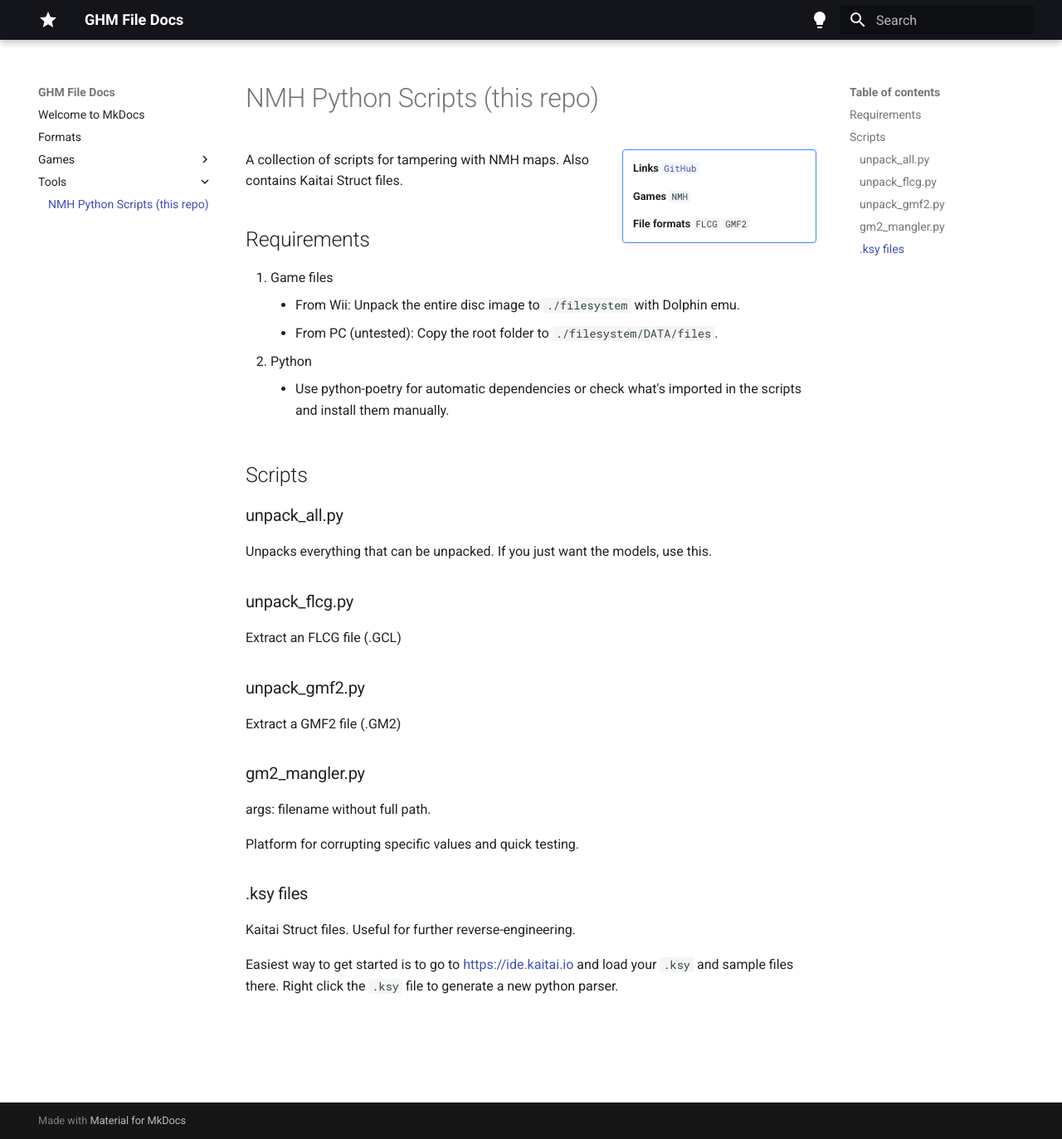
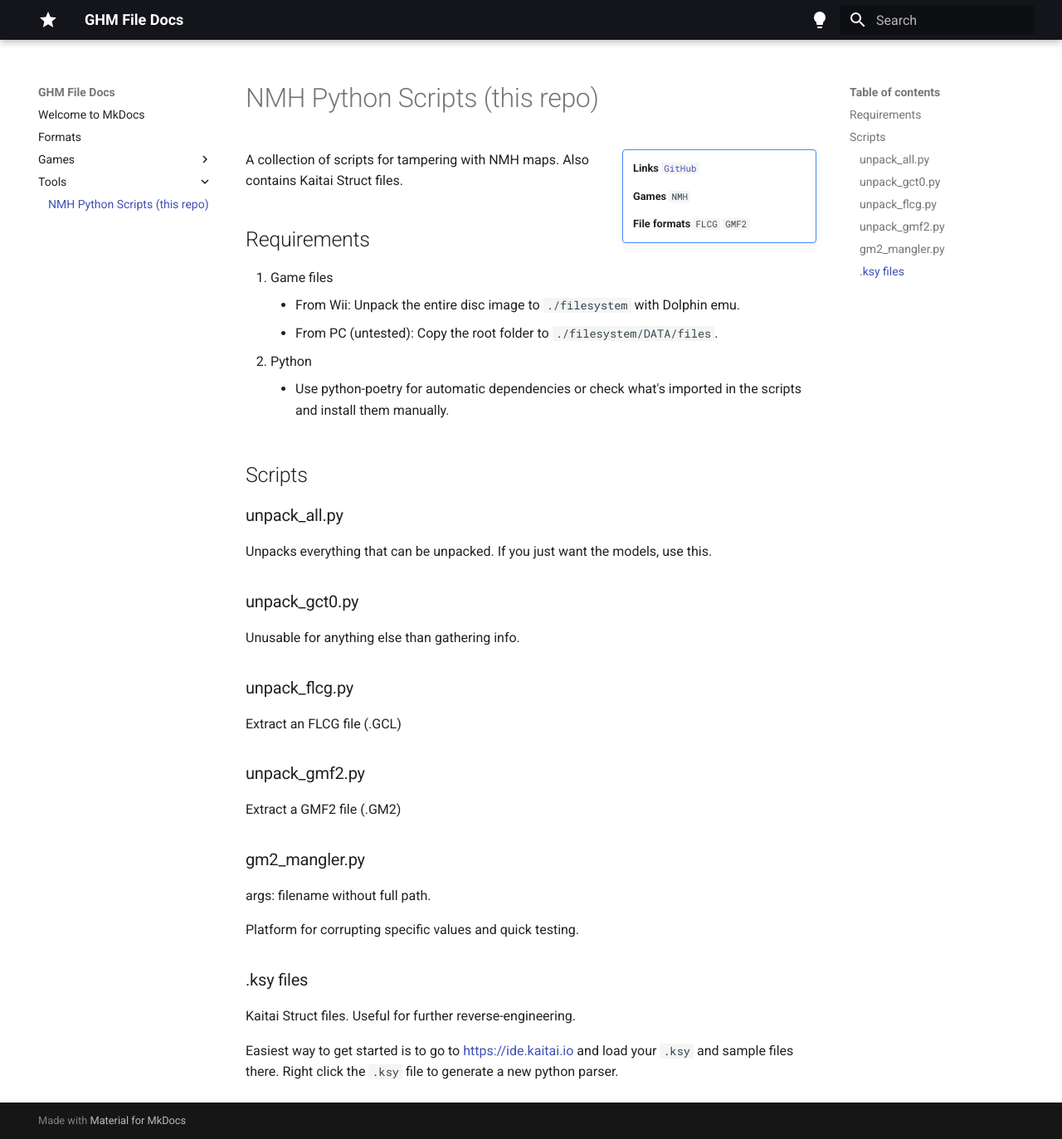
Before and after one commit to sevonj/nmh_reverse, an MkDocs documentation site: the page built from docs/tools/nmh_reverse_scripts.md, in a window 1280 px wide and 1373 px high. Shown: the whole window at 83% size. Built offline with MkDocs 1.6.1 and Material for MkDocs 9.7.7, drawn with Linux system fonts in a browser that asks for light colours; comment, search, counter and statistics services are not loaded.

Commit message:
document unpack_gct0.py

```diff
--- a/docs/tools/nmh_reverse_scripts.md
+++ b/docs/tools/nmh_reverse_scripts.md
@@ -26,6 +26,9 @@ A collection of scripts for tampering with NMH maps. Also contains Kaitai Struct
 ### unpack_all.py
 Unpacks everything that can be unpacked. If you just want the models, use this.
 
+### unpack_gct0.py
+Unusable for anything else than gathering info.
+
 ### unpack_flcg.py
 Extract an FLCG file (.GCL)
 
```
